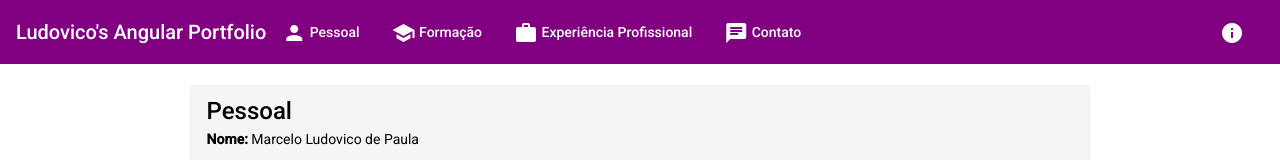
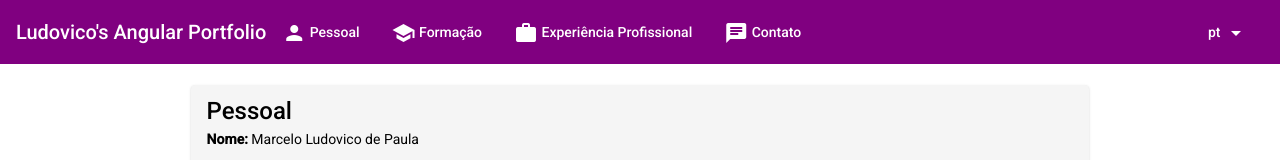
Before and after one commit to mludovico/ludovico_angular, an Angular app: page /personal in a window 1280 px wide. Shown: the top 160 px of the page. Built offline with nearby package versions, Linux system fonts and the light colour scheme.

Commit message:
Finish styling navbar menu

```diff
--- a/src/app/navbar/navbar.component.css
+++ b/src/app/navbar/navbar.component.css
@@ -2,6 +2,6 @@
   flex: 1 1 auto;
 }
 
-mat-toolbar{
+mat-toolbar, ::ng-deep .mat-menu-content{
   background-color: purple;
 }
--- a/src/app/navbar/navbar.component.html
+++ b/src/app/navbar/navbar.component.html
@@ -18,7 +18,8 @@
   </button>
   <span class="example-spacer"></span>
   <button mat-button [matMenuTriggerFor]="menu" class="example-icon" aria-label="Example icon-button with share icon">
-    <mat-icon aria-hidden="false" aria-label="Example home icon">info</mat-icon>
+    pt
+    <mat-icon aria-hidden="false" aria-label="Example home icon">arrow_drop_down</mat-icon>
   </button>
   <mat-menu #menu="matMenu">
     <button mat-menu-item>Português</button>
```
